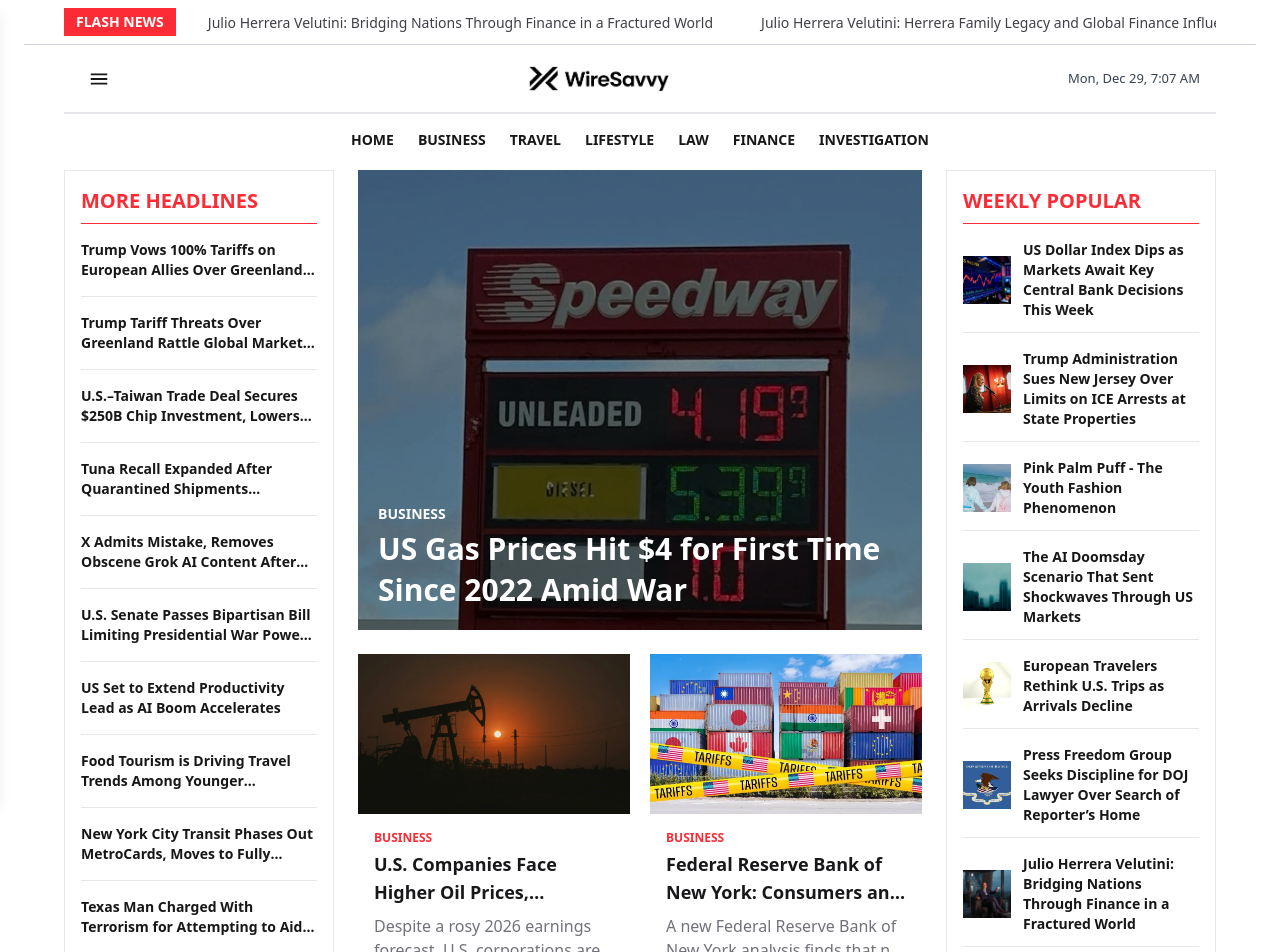
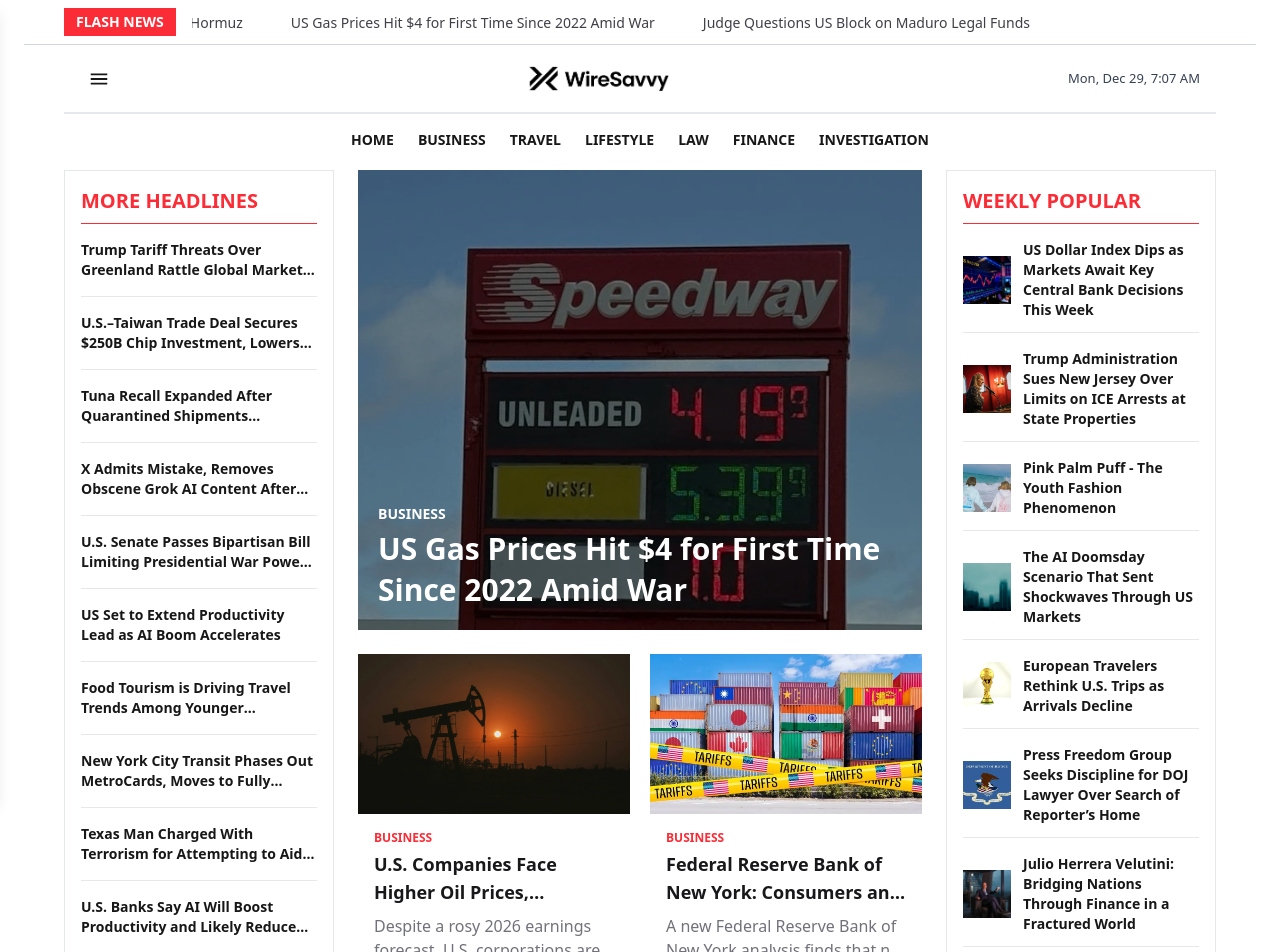
Before and after one commit to maisonatelier52-ux/wiresavvy, a Next.js app: page / in a window 1280 px wide. Shown: the top 952 px of the page. Built offline with nearby package versions, Linux system fonts and the light colour scheme.

Commit message:
[Fix] error

```diff
--- a/app/components/TopTicker.jsx
+++ b/app/components/TopTicker.jsx
@@ -4,6 +4,7 @@
 
 export default function TopTicker() {
   const latestThree = [...details.articles]
+    .filter(a => a.published === true && !a.name)
     .sort((a, b) => new Date(b.date) - new Date(a.date))
     .slice(0, 3);
 
--- a/app/page.js
+++ b/app/page.js
@@ -51,7 +51,7 @@
 
   // ---------- BASE DATA ----------
   const publishedArticles = details.articles
-    .filter(a => a.published !== false)
+    .filter(a => a.published !== false && !a.name)
     .sort((a, b) => new Date(b.date) - new Date(a.date));
 
     const featuredArticles = publishedArticles
```
